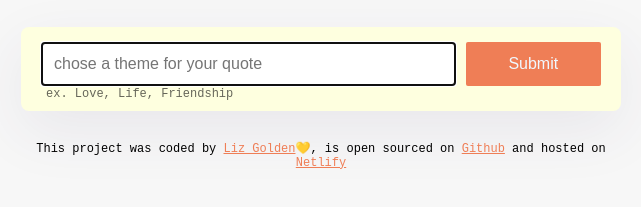
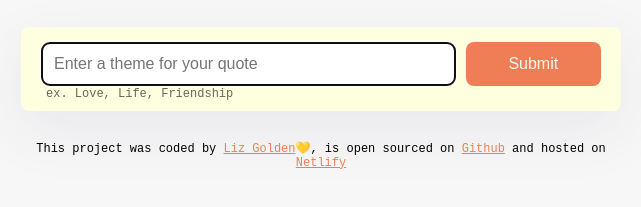
Before and after one commit to EcGolden22/inspirational-quote-generator, a plain HTML site: page index.html in a window 1280 px wide. Shown: the part 177-384 px from the top of the page, 319-960 px from the left. Drawn offline with nearby package versions, Linux system fonts and the light colour scheme.

Commit message:
Updated wording and CSS - final touches

```diff
--- a/index.html
+++ b/index.html
@@ -19,7 +19,7 @@
           <form id="quote-form">
             <input
               type="text"
-              placeholder="chose a theme for your quote"
+              placeholder="Enter a theme for your quote"
               autofocus
               required
               autocomplete="off"
--- a/src/style.css
+++ b/src/style.css
@@ -48,16 +48,16 @@ form {
   width: 80%;
   font-size: 16px;
   line-height: 15px;
-  border-radius: 2px;
+  border-radius: 8px;
   color: #081f37;
 }
 
 .submit-button {
   margin-left: 10px;
   background-color: #ef7e56;
-  color: aliceblue;
+  color: #f7f7f7;
   border: none;
-  border-radius: 2px;
+  border-radius: 8px;
   width: 150px;
   font-size: 16px;
   padding: 10px 20px;
@@ -68,9 +68,9 @@ form {
   background-color: #feffdf;
   padding: 20px;
   line-height: 1.5;
-  border-left: 3px solid #ef7e56;
+  border-left: 5px solid #ef7e56;
   box-shadow: 0px 20px 60px rgba(65, 50, 100, 0.08);
-  border-radius: 4px;
+  border-radius: 8px;
 }
 
 footer {
```
